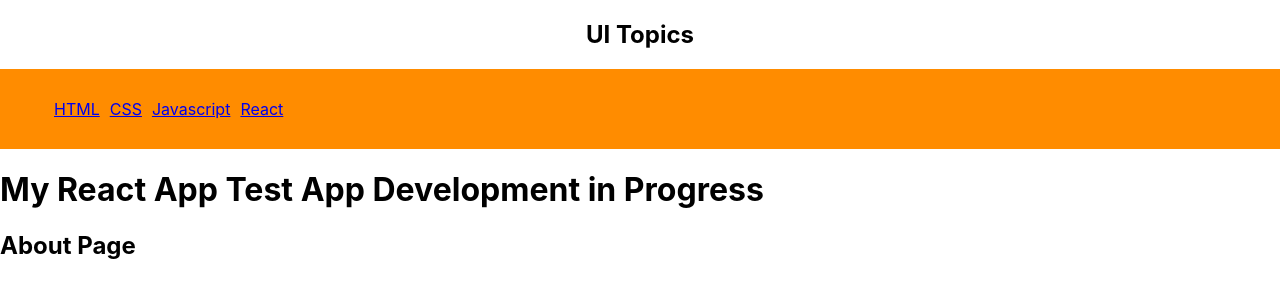
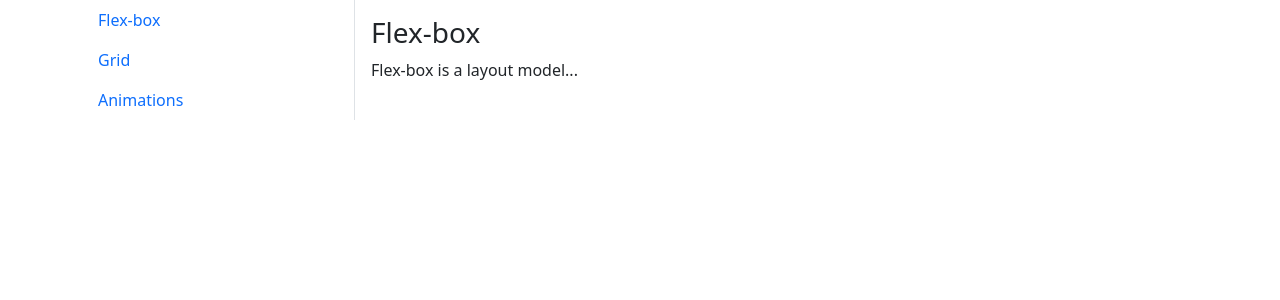
Before and after one commit to KondariNaveen783/UI_Project, a React (Create React App) app: page /CSS in a window 1280 px wide. Shown: the top 300 px of the page. Built offline with nearby package versions, Linux system fonts and the light colour scheme.

Commit message:
created a basic example of front end technologies

```diff
--- a/src/App.js
+++ b/src/App.js
@@ -1,22 +1,17 @@
-import { BrowserRouter as Router, Routes, Route } from "react-router-dom";
-import Layout from "./components/layout"
-import Home from "./pages/Home";
-import About from "./pages/About";
-import Contact from "./pages/Contact";
+import React from "react";
+import { Route, BrowserRouter as Router, Routes } from "react-router-dom";
+import Home from "./Components/Home/Home";
+import TopicList from "./Components/TopicsList/TopicList";
+import TopicDetail from "./Components/TopicDetails/TopicDetail";
 
-const App = () => {
-  return (
-    <Router>
-      <Routes>
-        <Route path="/" element={<Layout />}>
-          <Route index element={<Home />} />
-          <Route path="css" element={<About />} />
-          <Route path="javascript" element={<Contact />} />
-          <Route path="react" element={<Contact />} />
-        </Route>
-      </Routes>
-    </Router>
-  );
-};
+const App = () => (
+  <Router>
+    <Routes>
+      <Route path="/" element={<Home />} />
+      <Route path="/:tech" element={<TopicList />} />
+      <Route path="/:tech/:topic" element={<TopicDetail />} />
+    </Routes>
+  </Router>
+);
 
 export default App;
--- /dev/null
+++ b/src/Components/Home/Home.jsx
@@ -0,0 +1,24 @@
+import React from "react";
+import { Col, Container, Row } from "react-bootstrap";
+import { logos } from "../../Data/data";
+import { Link } from "react-router-dom";
+
+const Home = () => (
+  <Container className="text-center mt-4">
+    <Row className="justify-content-right">
+      {logos.map((logo) => (
+        <Col xs="auto" key={logo.name} className="mx-3">
+          <Link to={`/${logo.name}`}>
+            <img
+              src={logo.src}
+              alt={logo.name}
+              style={{ width: "250px", cursor: "pointer" }}
+            />
+          </Link>
+        </Col>
+      ))}
+    </Row>
+  </Container>
+);
+
+export default Home;
--- /dev/null
+++ b/src/Components/TopicDetails/TopicDetail.jsx
@@ -0,0 +1,21 @@
+import { Col, Container, Row } from "react-bootstrap";
+import React from "react";
+import { useParams } from "react-router-dom";
+import { content } from "../../Data/data";
+
+const TopicDetail = () => {
+  const { topic } = useParams();
+  const detail = content[topic] || "Content not found";
+  return (
+    <Container>
+      <Row>
+        <Col>
+          <h2>{topic}</h2>
+          <p>{detail}</p>
+        </Col>
+      </Row>
+    </Container>
+  );
+};
+
+export default TopicDetail;
--- /dev/null
+++ b/src/Components/TopicsList/TopicList.jsx
@@ -0,0 +1,70 @@
+// import React from "react";
+// import { Link, useParams } from "react-router-dom";
+// import { topics } from "../../Data/data";
+// import { Col, Container, Nav, Row } from "react-bootstrap";
+
+// const TopicList = () => {
+//   const { tech } = useParams();
+//   const techTopics = topics[tech] || [];
+//   return (
+//     <Container>
+//       <Row>
+//         <Col xs={3} className="border-end">
+//           <Nav className="flex-column">
+//             {techTopics.map((topic) => (
+//               <Nav.Link key={topic} as={Link} to={`/${tech}/${topic}`}>
+//                 {topic}
+//               </Nav.Link>
+//             ))}
+//           </Nav>
+//         </Col>
+//         <Col xs={9} className="p-3">
+//         </Col>
+//       </Row>
+//     </Container>
+//   );
+// };
+
+// export default TopicList;
+
+import React, { useState } from "react";
+import { useParams } from "react-router-dom";
+import { content, topics } from "../../Data/data";
+import { Col, Container, Nav, Row } from "react-bootstrap";
+
+const TopicList = () => {
+  const { tech } = useParams();
+  const techTopics = topics[tech] || [];
+  const [selectedTopic, setSelectedTopic] = useState(techTopics[0] || null);
+
+  const handleTopicClick = (topic) => setSelectedTopic(topic);
+  return (
+    <Container>
+      <Row>
+        <Col xs={3} className="border-end">
+          <Nav className="flex-column">
+            {techTopics.map((topic) => (
+              <Nav.Link
+                key={topic}
+                onClick={() => handleTopicClick(topic)}
+                style={{ cursor: "pointer" }}
+              >
+                {topic}
+              </Nav.Link>
+            ))}
+          </Nav>
+        </Col>
+        <Col xs={9} className="p-3">
+          {selectedTopic && (
+            <div>
+              <h3>{selectedTopic}</h3>
+              <p>{content[selectedTopic]}</p>
+            </div>
+          )}
+        </Col>
+      </Row>
+    </Container>
+  );
+};
+
+export default TopicList;
--- /dev/null
+++ b/src/Data/data.js
@@ -0,0 +1,40 @@
+export const logos = [
+  {
+    name: "HTML",
+    src: "https://cdn.jsdelivr.net/gh/devicons/devicon/icons/html5/html5-original.svg",
+  },
+  {
+    name: "CSS",
+    src: "https://cdn.jsdelivr.net/gh/devicons/devicon/icons/css3/css3-original.svg",
+  },
+  {
+    name: "JavaScript",
+    src: "https://cdn.jsdelivr.net/gh/devicons/devicon/icons/javascript/javascript-original.svg",
+  },
+  {
+    name: "React",
+    src: "https://cdn.jsdelivr.net/gh/devicons/devicon/icons/react/react-original.svg",
+  },
+];
+
+export const topics = {
+  HTML: ["Semantic Tags", "Forms", "SEO"],
+  CSS: ["Flex-box", "Grid", "Animations"],
+  JavaScript: ["Closures", "Promises", "Async/Await"],
+  React: ["Components", "Hooks", "State Management"],
+};
+
+export const content = {
+  "Semantic Tags": "Semantic tags describe the purpose of an element...",
+  Forms: "Forms are used to collect user inputs...",
+  SEO: "SEO stands for Search Engine Optimization...",
+  "Flex-box": "Flex-box is a layout model...",
+  Grid: "CSS Grid is a powerful layout system...",
+  Animations: "CSS animations allow transitions...",
+  Closures: "A closure is the combination of a function...",
+  Promises: "Promises represent eventual completion...",
+  "Async/Await": "Async/Await makes asynchronous code...",
+  Components: "Components let you split the UI...",
+  Hooks: "Hooks are functions that let you use state...",
+  "State Management": "State management is handling data...",
+};
--- a/src/components/Header.js
+++ /dev/null
@@ -1,11 +0,0 @@
-const Header = () => {
-  return (
-    <div className="bg-gray-900 text-white p-4">
-      <h1 className="text-lg font-bold">
-        My React App Test App Development in Progress
-      </h1>
-    </div>
-  );
-};
-
-export default Header;
--- a/src/components/Sidebar.js
+++ /dev/null
@@ -1,20 +0,0 @@
-import { Link } from "react-router-dom";
-
-const Sidebar = () => {
-    return (
-        <div className="w-64 bg-gray-800 text-white h-screen p-4">
-            <h2 className="text-xl font-bold mb-4 header-value">UI Topics</h2>
-            <nav className="menu-items">
-                <ul className="flex items-center space-x-4">
-                    <li className="horzantlTabs"><Link to="/" className="py-2 px-4">HTML</Link></li>
-                    <li  className="horzantlTabs"><Link to="/css" className="py-2 px-4">CSS</Link></li>
-                    <li  className="horzantlTabs"><Link to="/javascript" className="py-2 px-4">Javascript</Link></li>
-                    <li  className="horzantlTabs"><Link to="/react" className="py-2 px-4">React</Link></li>
-                </ul>
-
-            </nav>
-        </div>
-    );
-};
-
-export default Sidebar;
--- a/src/components/index.css
+++ /dev/null
@@ -1,12 +0,0 @@
-.header-value{
-    text-align: center;
-}
-.horzantlTabs{
-    display: inline;
-    padding-right: 10px;
-}
-.menu-items{
-    background-color: darkorange;
-    padding: 14px;
-    font-size: medium;
-}
--- a/src/components/layout.js
+++ /dev/null
@@ -1,20 +0,0 @@
-import { Outlet } from "react-router-dom";
-import Sidebar from "./Sidebar"
-import Header from "./Header";
-import './index.css';
-
-const Layout = () => {
-  return (
-    <div className="flex h-screen">
-      <Sidebar />
-      <div className="flex-1">
-        <Header />
-        <div className="p-4">
-          <Outlet /> {/* This will change based on route */}
-        </div>
-      </div>
-    </div>
-  );
-};
-
-export default Layout;
```
Also changed, not shown: src/index.js (+8 -6 lines).
